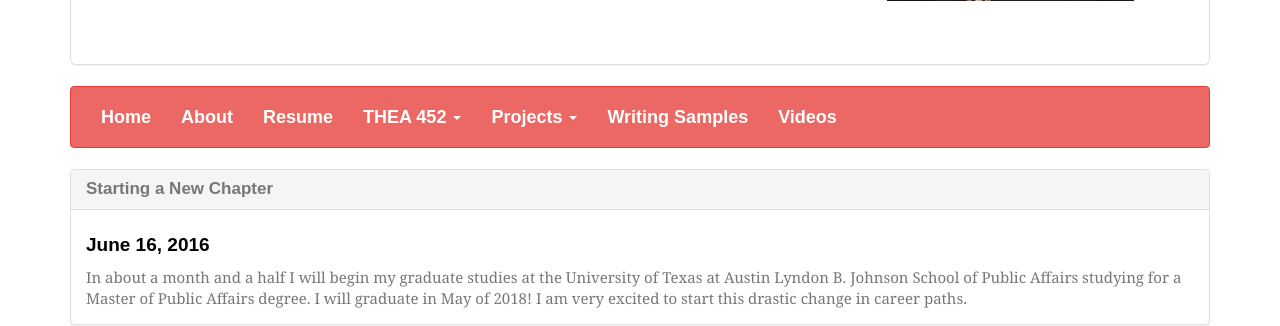
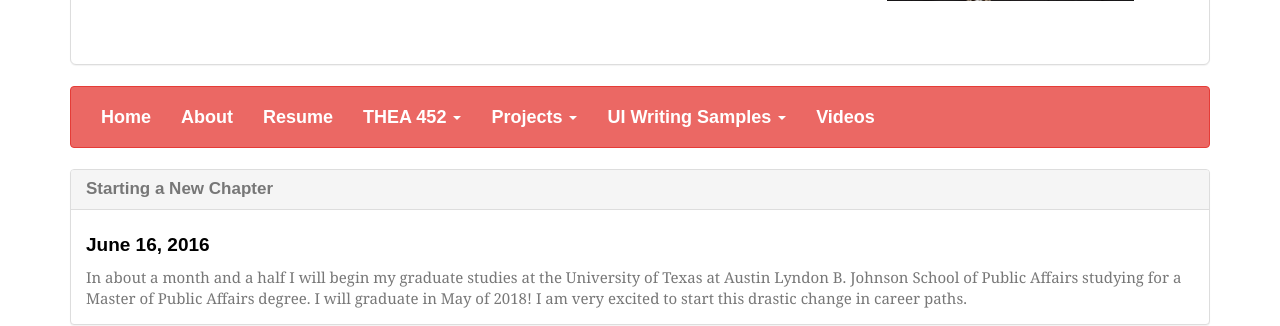
Before and after one commit to michelleplunkett/michelleplunkett.github.io, a Jekyll site: the page built from index.html, in a window 1280 px wide. Shown: the part 331-657 px from the top of the page. Built offline with Jekyll 4.4.1, drawn with Linux system fonts in a browser that asks for light colours; nearby versions of some CDN libraries; some web fonts are replaced; Markdown is read by kramdown in place of the engine named in the settings.

Commit message:
Update navigation.html

```diff
--- a/_includes/navigation.html
+++ b/_includes/navigation.html
@@ -33,8 +33,11 @@
             <li><a href="/compositions.html">Compositions</a></li>
           </ul>
       </li>
-      <li {% if page.title == 'Writing Samples' %} class="active" {% endif %} >
-          <a href="/writing.html">Writing Samples</a>
+      <li class="dropdown">
+          <a href="#" class="dropdown-toggle" data-toggle="dropdown" role="button" aria-expanded="false"> UI Writing Samples <span class="caret"></span></a>
+          <ul class="dropdown-menu" role="menu">
+            <li><a href="/2016-06-16-INFO202Final.html">INFO 202 Final</a></li>
+          </ul>
       </li>
       <li {% if page.title == 'Videos' %} class="active" {% endif %} >
           <a href="/videos.html">Videos</a>
```
